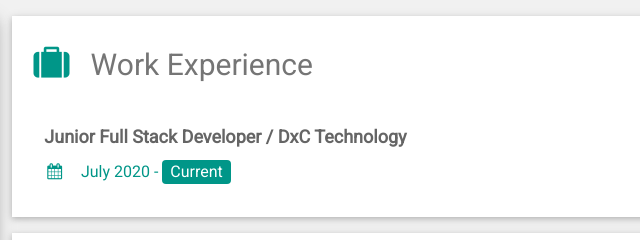
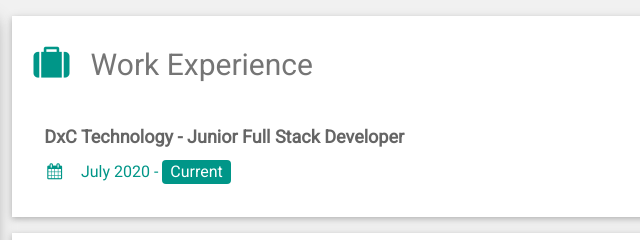
Before and after one commit to Renzodef/renzodef.github.io, a plain HTML site: page index.html in a window 1280 px wide. Shown: the top 240 px of the page, 425-1065 px from the left. Drawn offline with Linux system fonts and the light colour scheme.

Commit message:
16 August 2020 (3)

```diff
--- a/index.html
+++ b/index.html
@@ -3,6 +3,7 @@
 <title>Vitoronzo De Francesco CV</title>
 <meta charset="UTF-8">
 <meta name="viewport" content="width=device-width, initial-scale=1">
+<link rel="icon" href="Github.png">
 <link rel="stylesheet" href="w3.css">
 <link rel='stylesheet' href='https://fonts.googleapis.com/css?family=Roboto'>
 <link rel="stylesheet" href="https://cdnjs.cloudflare.com/ajax/libs/font-awesome/4.7.0/css/font-awesome.min.css">
@@ -95,7 +96,7 @@
                             class="fa fa-suitcase fa-fw w3-margin-right w3-xxlarge w3-text-teal"></i>Work Experience
                     </h2>
                     <div class="w3-container">
-                        <h5 class="w3-opacity"><b>Junior Full Stack Developer / DxC Technology</b></h5>
+                        <h5 class="w3-opacity"><b>DxC Technology - Junior Full Stack Developer</b></h5>
                         <h6 class="w3-text-teal"><i class="fa fa-calendar fa-fw w3-margin-right"></i>July 2020 - <span
                                 class="w3-tag w3-teal w3-round">Current</span></h6>
                         <br>
```
Also changed, not shown: Github.png (added).
